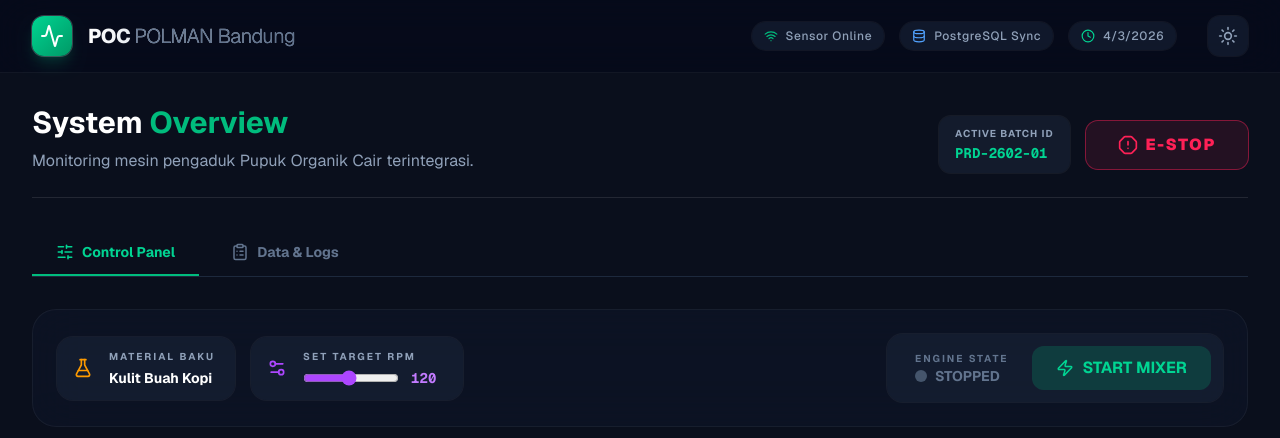
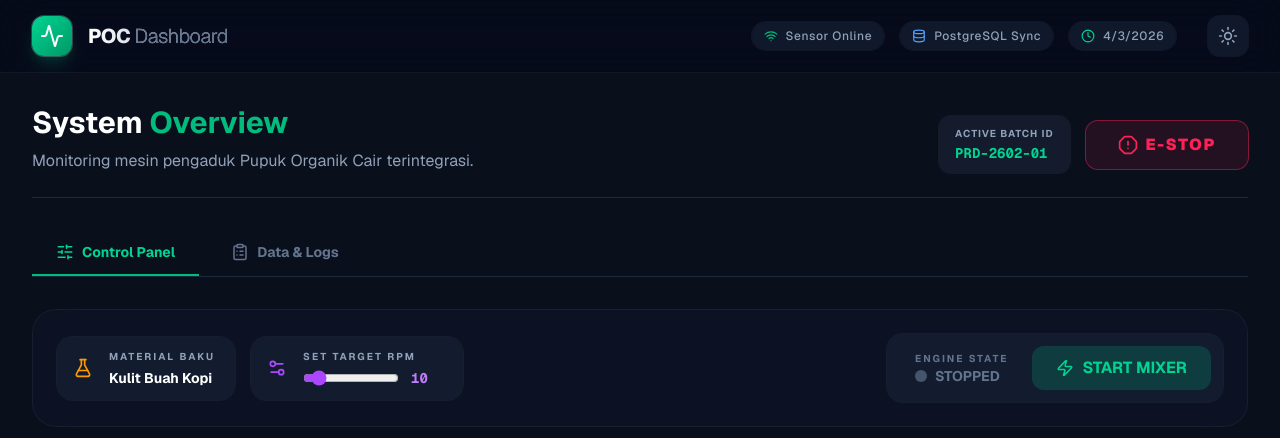
Before and after one commit to RadenRizky26/dashboard_POC, a Next.js app: page / in a window 1280 px wide. Shown: the top 438 px of the page. Built offline with nearby package versions, Linux system fonts and the light colour scheme.

Commit message:
Update page.tsx

```diff
--- a/app/page.tsx
+++ b/app/page.tsx
@@ -64,7 +64,7 @@ export default function UltimateDashboard() {
   const [isOnline, setIsOnline] = useState(true);
 
   const [batchId, setBatchId] = useState<string>("PRD-2602-01");
-  const [targetRpm, setTargetRpm] = useState<number>(120);
+  const [targetRpm, setTargetRpm] = useState<number>(10);
 
   const [trendData, setTrendData] = useState<ProcessData[]>([]);
   const [pastBatches, setPastBatches] = useState<BatchHistory[]>([]);
@@ -289,7 +289,7 @@ export default function UltimateDashboard() {
               <h1 className="font-extrabold text-xl text-transparent bg-clip-text bg-gradient-to-r from-slate-800 to-slate-500 dark:from-white dark:to-slate-400 tracking-tight">
                 POC{" "}
                 <span className="font-light text-slate-400 dark:text-slate-500">
-                  POLMAN Bandung
+                  Dashboard
                 </span>
               </h1>
             </div>
@@ -399,8 +399,8 @@ export default function UltimateDashboard() {
                       <input
                         type="range"
                         min="0"
-                        max="250"
-                        step="10"
+                        max="100"
+                        step="1"
                         value={targetRpm}
                         disabled={systemStatus === "RUNNING"}
                         onChange={(e) => setTargetRpm(Number(e.target.value))}
```
